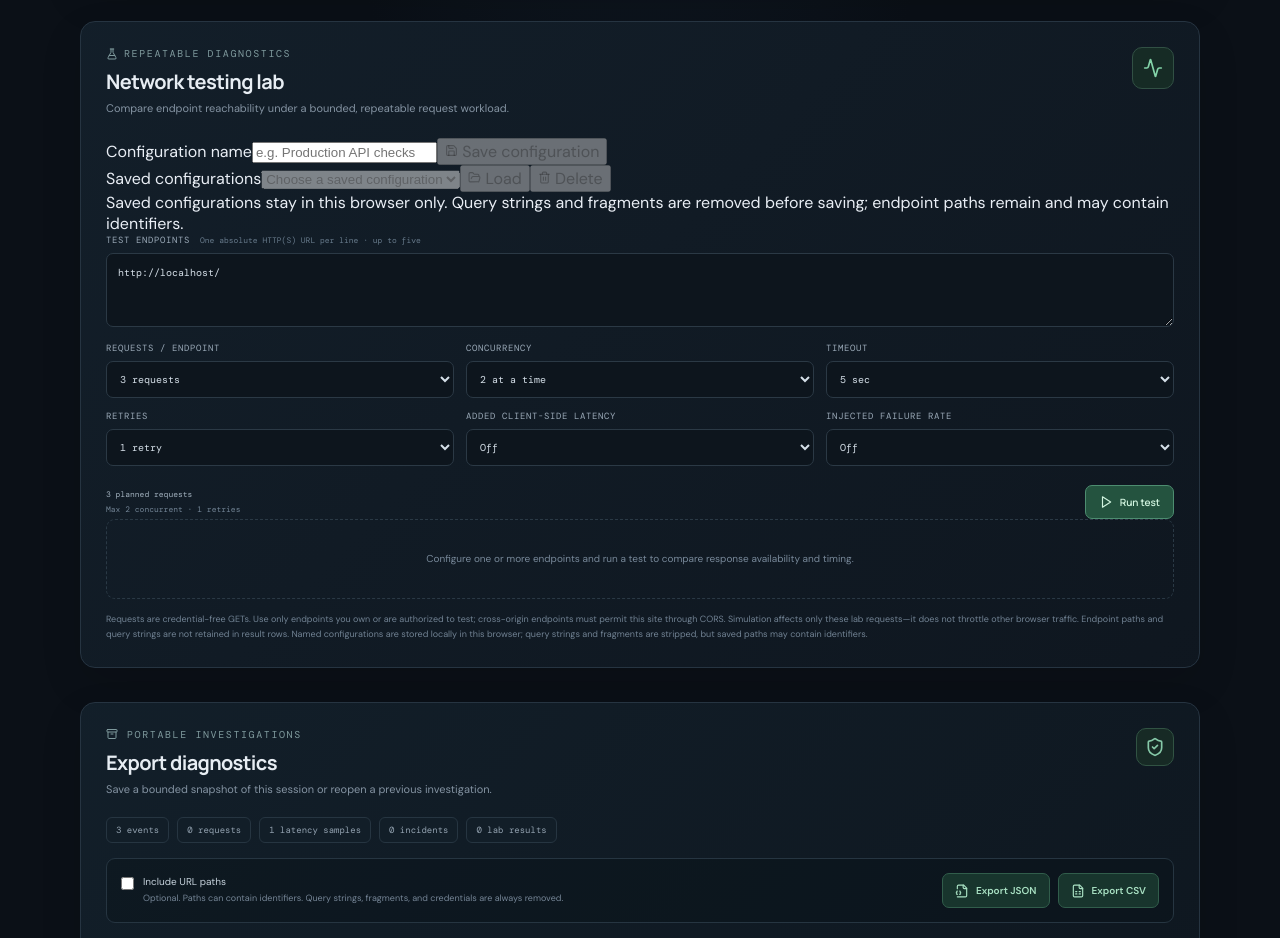
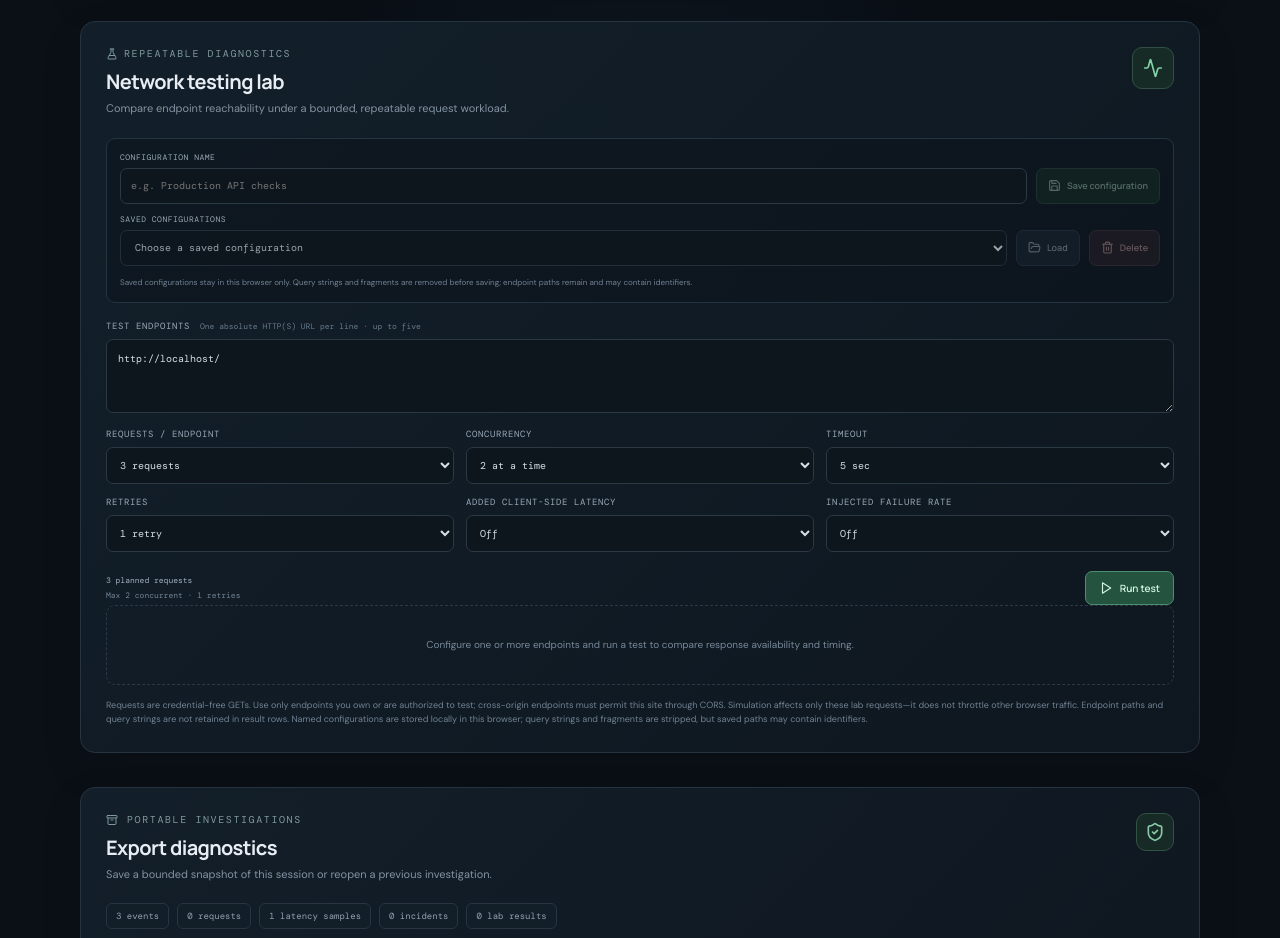
Before and after one commit to siddhant034/network-state, a React (Vite) app: page / in a window 1280 px wide. Shown: the part 2400-3338 px from the top of the page. Built offline with nearby package versions, Linux system fonts and the light colour scheme.

Commit message:
style: add responsive saved configuration controls

```diff
--- a/src/components/NetworkTestLab.css
+++ b/src/components/NetworkTestLab.css
@@ -45,5 +45,20 @@
 .network-lab-simulated{margin-left:7px;color:#bd9be5;font-size:7px;letter-spacing:.4px}
 .network-lab-empty{display:grid;place-items:center;min-height:80px;padding:18px;text-align:center;border:1px dashed #2a3945;border-radius:9px;color:#78899a;font-size:10px;line-height:1.7}
 .network-lab-footnote{margin:13px 0 0;color:#718293;font-size:9px;line-height:1.65}
+
+.network-lab-configs{display:flex;flex-direction:column;gap:10px;margin:0 0 17px;padding:13px;border:1px solid #243440;border-radius:9px;background:rgba(8,15,22,.38)}
+.network-lab-config-save,.network-lab-config-load{display:flex;align-items:flex-end;gap:9px}
+.network-lab-config-save label,.network-lab-config-load label{display:flex;flex:1;min-width:0;flex-direction:column;gap:6px}
+.network-lab-config-save label>span,.network-lab-config-load label>span{color:#9aa9b7;font:8px 'DM Mono',monospace;letter-spacing:.5px;text-transform:uppercase}
+.network-lab-config-save input,.network-lab-config-load select{width:100%;min-width:0;height:36px;border:1px solid #2b3945;border-radius:7px;background:#0d151d;color:#d5dfe8;padding:0 10px;font:10px 'DM Mono',monospace;outline:none}
+.network-lab-config-save input:focus,.network-lab-config-load select:focus{border-color:#5d9a80;box-shadow:0 0 0 2px #5d9a8022}
+.network-lab-config-save button,.network-lab-config-load button{display:inline-flex;align-items:center;justify-content:center;gap:6px;min-height:36px;padding:0 11px;border:1px solid #365848;border-radius:7px;background:#193529;color:#bde8cd;font:600 9px Manrope,sans-serif;white-space:nowrap;cursor:pointer}
+.network-lab-config-load button{border-color:#344756;background:#1a2935;color:#c0d1df}
+.network-lab-config-load .network-lab-delete-config{border-color:#584047;background:#302329;color:#e5b4b1}
+.network-lab-config-save button:disabled,.network-lab-config-load button:disabled{opacity:.4;cursor:not-allowed}
+.network-lab-config-note{margin:0;color:#718293;font-size:8px;line-height:1.6}
+.network-lab-configs .network-lab-error,.network-lab-configs .network-lab-message{margin:0}
+@media(max-width:520px){.network-lab-config-save,.network-lab-config-load{align-items:stretch;flex-direction:column}.network-lab-config-save button,.network-lab-config-load button{width:100%}.network-lab-config-load{display:grid;grid-template-columns:1fr 1fr}.network-lab-config-load label{grid-column:1/-1}}
+
 @media(max-width:700px){.network-lab-panel{padding:17px;margin-bottom:28px}.network-lab-heading{align-items:flex-start}.network-lab-controls{grid-template-columns:repeat(2,minmax(0,1fr))}.network-lab-actions{align-items:flex-start;flex-direction:column}.network-lab-buttons{width:100%}.network-lab-run,.network-lab-cancel{flex:1}.network-lab-summary{grid-template-columns:repeat(2,minmax(0,1fr))}}
 @media(max-width:420px){.network-lab-controls{grid-template-columns:1fr}.network-lab-endpoints>span{align-items:flex-start;flex-direction:column;gap:4px}}
```
